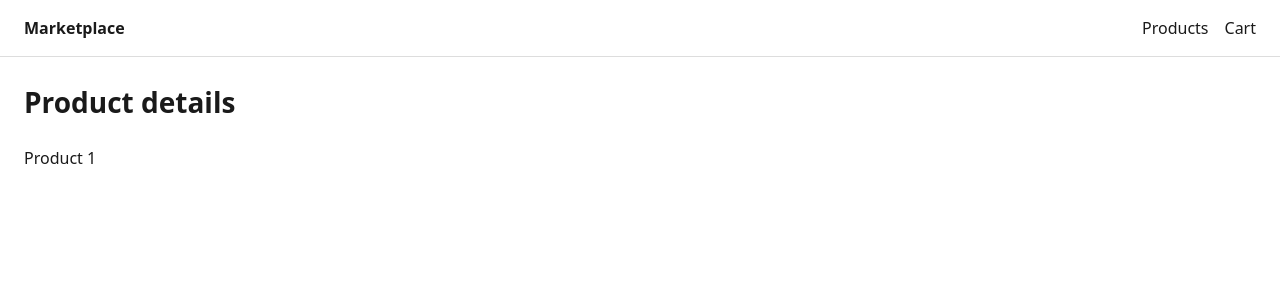
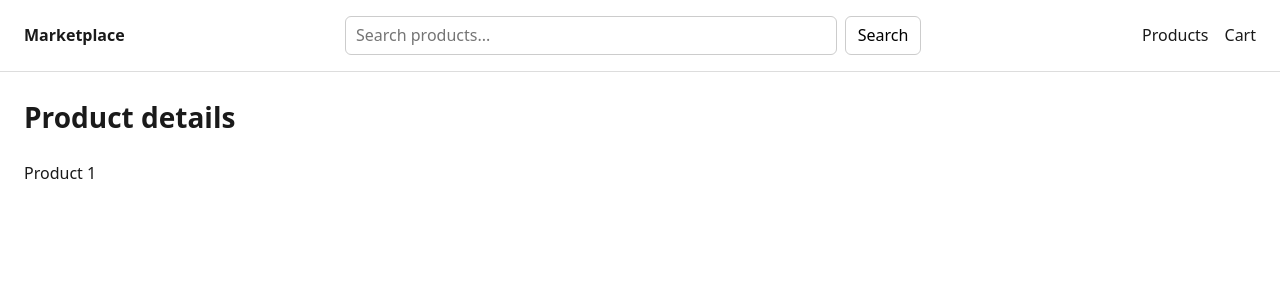
Before and after one commit to julius-astikas/react-marketplace, a React (Vite) app: page /products/1 in a window 1280 px wide. Shown: the top 300 px of the page. Built offline with nearby package versions, Linux system fonts and the light colour scheme.

Commit message:
Add product search

```diff
--- a/src/api/products.js
+++ b/src/api/products.js
@@ -18,9 +18,9 @@ export async function getProductById(id) {
   return data
 }
 
-export async function searchProducts(query) {
+export async function searchProducts({ query, limit, skip } = {}) {
   const { data } = await api.get('/products/search', {
-    params: { q: query },
+    params: { q: query, limit, skip },
   })
 
   return data
--- a/src/components/Layout/Layout.jsx
+++ b/src/components/Layout/Layout.jsx
@@ -1,4 +1,5 @@
 import { NavLink, Outlet } from 'react-router-dom'
+import SearchBar from '../SearchBar/SearchBar'
 import styles from './Layout.module.css'
 
 function Layout() {
@@ -6,6 +7,7 @@ function Layout() {
     <div className={styles.page}>
       <header className={styles.header}>
         <p className={styles.brand}>Marketplace</p>
+        <SearchBar />
         <nav className={styles.nav}>
           <NavLink to="/" end>
             Products
--- a/src/components/Layout/Layout.module.css
+++ b/src/components/Layout/Layout.module.css
@@ -4,9 +4,10 @@
 
 .header {
   display: flex;
+  flex-wrap: wrap;
   align-items: center;
   justify-content: space-between;
-  gap: 1rem;
+  gap: 0.75rem 1rem;
   padding: 1rem 1.5rem;
   border-bottom: 1px solid #ddd;
 }
@@ -29,3 +30,9 @@
 .main {
   padding: 1.5rem;
 }
+
+@media (max-width: 700px) {
+  .header {
+    padding: 0.75rem 1rem;
+  }
+}
--- /dev/null
+++ b/src/components/SearchBar/SearchBar.jsx
@@ -0,0 +1,51 @@
+import { useState } from 'react'
+import { useNavigate, useSearchParams } from 'react-router-dom'
+import styles from './SearchBar.module.css'
+
+function SearchBar() {
+  const navigate = useNavigate()
+  const [searchParams] = useSearchParams()
+  const searchTerm = searchParams.get('q')?.trim() ?? ''
+  const [value, setValue] = useState(searchTerm)
+  const [shownTerm, setShownTerm] = useState(searchTerm)
+
+  // Keep the field in sync with ?q= before paint, including when Products clears it.
+  if (searchTerm !== shownTerm) {
+    setShownTerm(searchTerm)
+    setValue(searchTerm)
+  }
+
+  function handleSubmit(event) {
+    event.preventDefault()
+    const trimmed = value.trim()
+    const next = new URLSearchParams()
+
+    if (trimmed) {
+      next.set('q', trimmed)
+    }
+
+    setValue(trimmed)
+    navigate({ pathname: '/', search: next.toString() })
+  }
+
+  return (
+    <form className={styles.form} role="search" onSubmit={handleSubmit}>
+      <label className={styles.label} htmlFor="product-search">
+        Search products
+      </label>
+      <input
+        id="product-search"
+        className={styles.input}
+        type="search"
+        value={value}
+        placeholder="Search products..."
+        onChange={(event) => setValue(event.target.value)}
+      />
+      <button className={styles.button} type="submit">
+        Search
+      </button>
+    </form>
+  )
+}
+
+export default SearchBar
--- /dev/null
+++ b/src/components/SearchBar/SearchBar.module.css
@@ -0,0 +1,62 @@
+.form {
+  position: relative;
+  display: flex;
+  align-items: center;
+  gap: 0.5rem;
+  flex: 1 1 18rem;
+  min-width: 12rem;
+  max-width: 36rem;
+  margin: 0;
+}
+
+.label {
+  position: absolute;
+  width: 1px;
+  height: 1px;
+  padding: 0;
+  margin: -1px;
+  overflow: hidden;
+  clip: rect(0, 0, 0, 0);
+  white-space: nowrap;
+  border: 0;
+}
+
+.input {
+  flex: 1 1 auto;
+  min-width: 0;
+  width: 100%;
+  font: inherit;
+  padding: 0.4rem 0.6rem;
+  border: 1px solid #ccc;
+  border-radius: 6px;
+  background: #fff;
+}
+
+.button {
+  flex: none;
+  padding: 0.4rem 0.75rem;
+  border: 1px solid #ccc;
+  border-radius: 6px;
+  background: #fff;
+  font: inherit;
+  cursor: pointer;
+}
+
+.button:hover {
+  background: #f5f5f5;
+}
+
+.input:focus-visible,
+.button:focus-visible {
+  outline: 2px solid #1a1a1a;
+  outline-offset: 2px;
+}
+
+@media (max-width: 700px) {
+  .form {
+    flex: 1 1 100%;
+    min-width: 0;
+    max-width: none;
+    order: 1;
+  }
+}
--- a/src/pages/Products/Products.jsx
+++ b/src/pages/Products/Products.jsx
@@ -1,6 +1,12 @@
 import { useQuery } from '@tanstack/react-query'
 import { useState } from 'react'
-import { getCategories, getProducts, getProductsByCategory } from '../../api/products'
+import { useSearchParams } from 'react-router-dom'
+import {
+  getCategories,
+  getProducts,
+  getProductsByCategory,
+  searchProducts,
+} from '../../api/products'
 import ProductCard from '../../components/ProductCard/ProductCard'
 import {
   filterByLocation,
@@ -13,13 +19,25 @@ import styles from './Products.module.css'
 const PAGE_SIZE = 12
 
 function Products() {
+  const [searchParams] = useSearchParams()
+  const searchTerm = searchParams.get('q')?.trim() ?? ''
   const [currentPage, setCurrentPage] = useState(1)
   const [category, setCategory] = useState('')
   const [region, setRegion] = useState('')
   const [country, setCountry] = useState('')
+  const [pageSearchTerm, setPageSearchTerm] = useState(searchTerm)
+
+  // Reset before paint so a new search does not request or show a later page.
+  const searchChanged = searchTerm !== pageSearchTerm
+  if (searchChanged) {
+    setPageSearchTerm(searchTerm)
+    setCurrentPage(1)
+  }
 
   const limit = PAGE_SIZE
-  const skip = (currentPage - 1) * limit
+  const activePage = searchChanged ? 1 : currentPage
+  const skip = (activePage - 1) * limit
+  const searchActive = Boolean(searchTerm)
   const locationActive = Boolean(region || country)
 
   const categoriesQuery = useQuery({
@@ -28,10 +46,18 @@ function Products() {
   })
 
   const productsQuery = useQuery({
-    queryKey: locationActive
-      ? ['products', { category, limit: 0 }]
-      : ['products', { category, limit, skip }],
+    queryKey: searchActive
+      ? ['products', { query: searchTerm, limit: 0 }]
+      : locationActive
+        ? ['products', { category, limit: 0 }]
+        : ['products', { category, limit, skip }],
     queryFn: () => {
+      if (searchActive) {
+        // DummyJSON search cannot apply our region/country metadata.
+        // Load every match, then filter and paginate locally.
+        return searchProducts({ query: searchTerm, limit: 0 })
+      }
+
       // Location is not a DummyJSON field. Load the full base list, then filter locally.
       if (locationActive) {
         return category
@@ -47,13 +73,17 @@ function Products() {
 
   const categories = categoriesQuery.data ?? []
   const baseProducts = productsQuery.data?.products ?? []
-  const matchedProducts = locationActive
-    ? filterByLocation(baseProducts, { region, country })
+  const searchedProducts = searchActive
+    ? baseProducts.filter((product) => !category || product.category === category)
+    : baseProducts
+  const matchedProducts = searchActive || locationActive
+    ? filterByLocation(searchedProducts, { region, country })
     : baseProducts.map(withMarketplaceMetadata)
-  const pageProducts = locationActive
+  const usesLocalPaging = searchActive || locationActive
+  const pageProducts = usesLocalPaging
     ? matchedProducts.slice(skip, skip + limit)
     : matchedProducts
-  const resultCount = locationActive
+  const resultCount = usesLocalPaging
     ? matchedProducts.length
     : (productsQuery.data?.total ?? 0)
   const pageCount = Math.max(1, Math.ceil(resultCount / limit))
@@ -143,17 +173,17 @@ function Products() {
           <button
             type="button"
             onClick={() => setCurrentPage((page) => page - 1)}
-            disabled={currentPage <= 1}
+            disabled={activePage <= 1}
           >
             Previous
           </button>
           <p>
-            Page {currentPage} of {pageCount}
+            Page {activePage} of {pageCount}
           </p>
           <button
             type="button"
             onClick={() => setCurrentPage((page) => page + 1)}
-            disabled={currentPage >= pageCount}
+            disabled={activePage >= pageCount}
           >
             Next
           </button>
```
